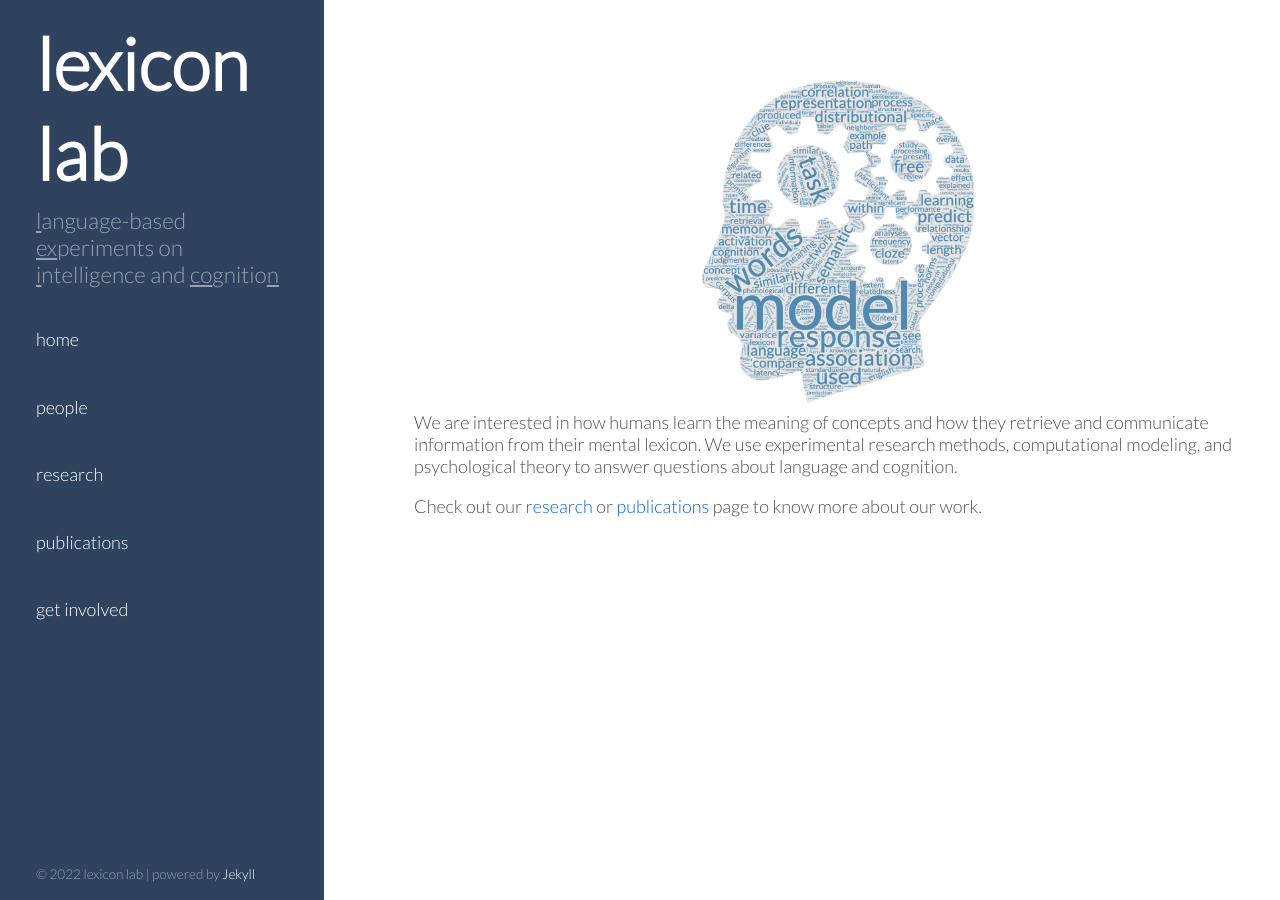
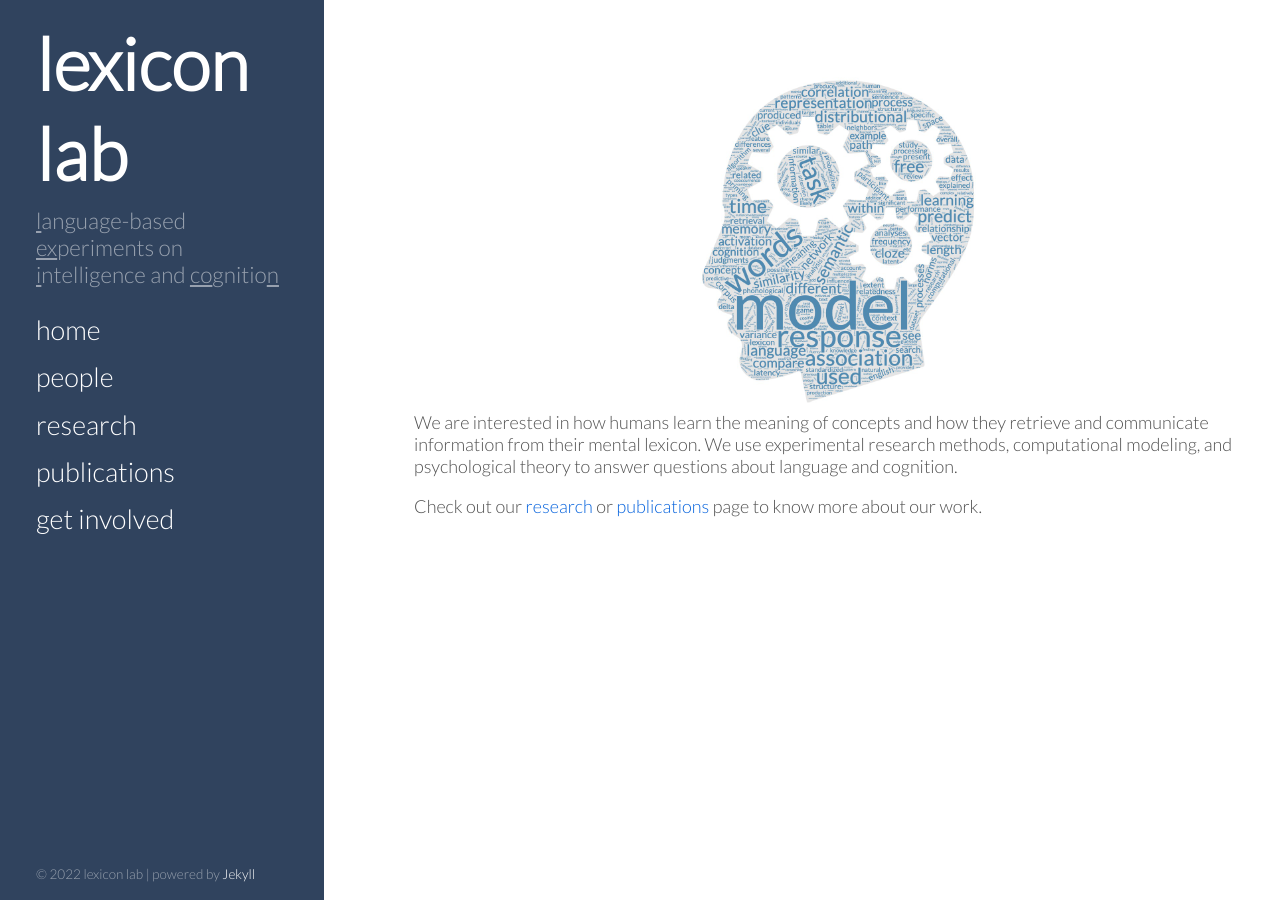
Before and after one commit to thelexiconlab/thelexiconlab.github.io, a Jekyll site: the page built from index.html, in a window 1280 px wide. Built offline with Jekyll 4.4.1, drawn with Linux system fonts in a browser that asks for light colours; Markdown is read by kramdown in place of the engine named in the settings; the list of posts is cut into pages by our own code.

Commit message:
fixed sidebar

```diff
--- a/public/css/hyde.css
+++ b/public/css/hyde.css
@@ -114,7 +114,8 @@ figcaption {
   margin-bottom: 1rem;
 }
 .sidebar-nav-item {
-  line-height: 3.75;
+  line-height: 1.75;
+  font-size: 3vh;
 }
 a.sidebar-nav-item:hover,
 a.sidebar-nav-item:focus {
```
